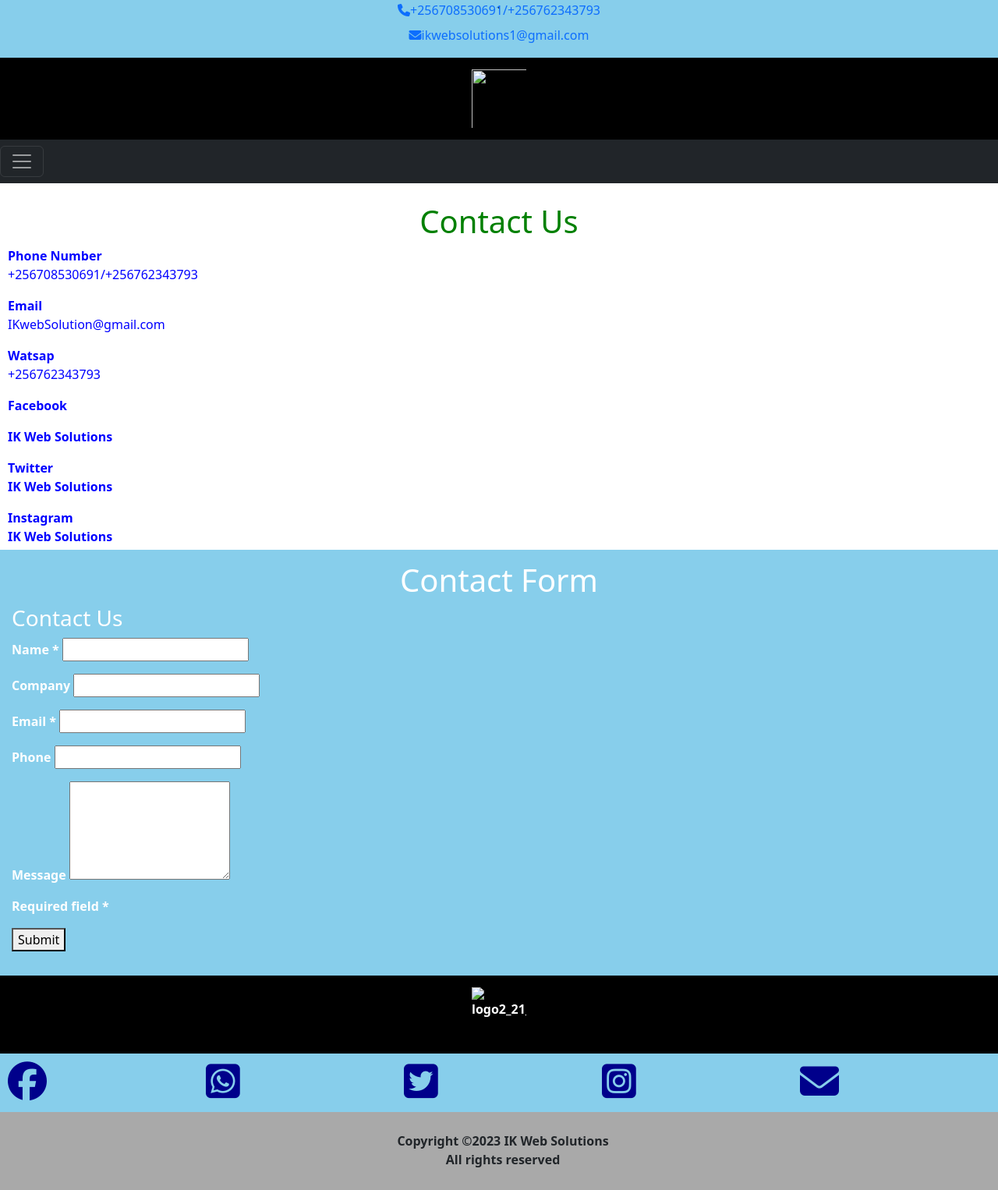
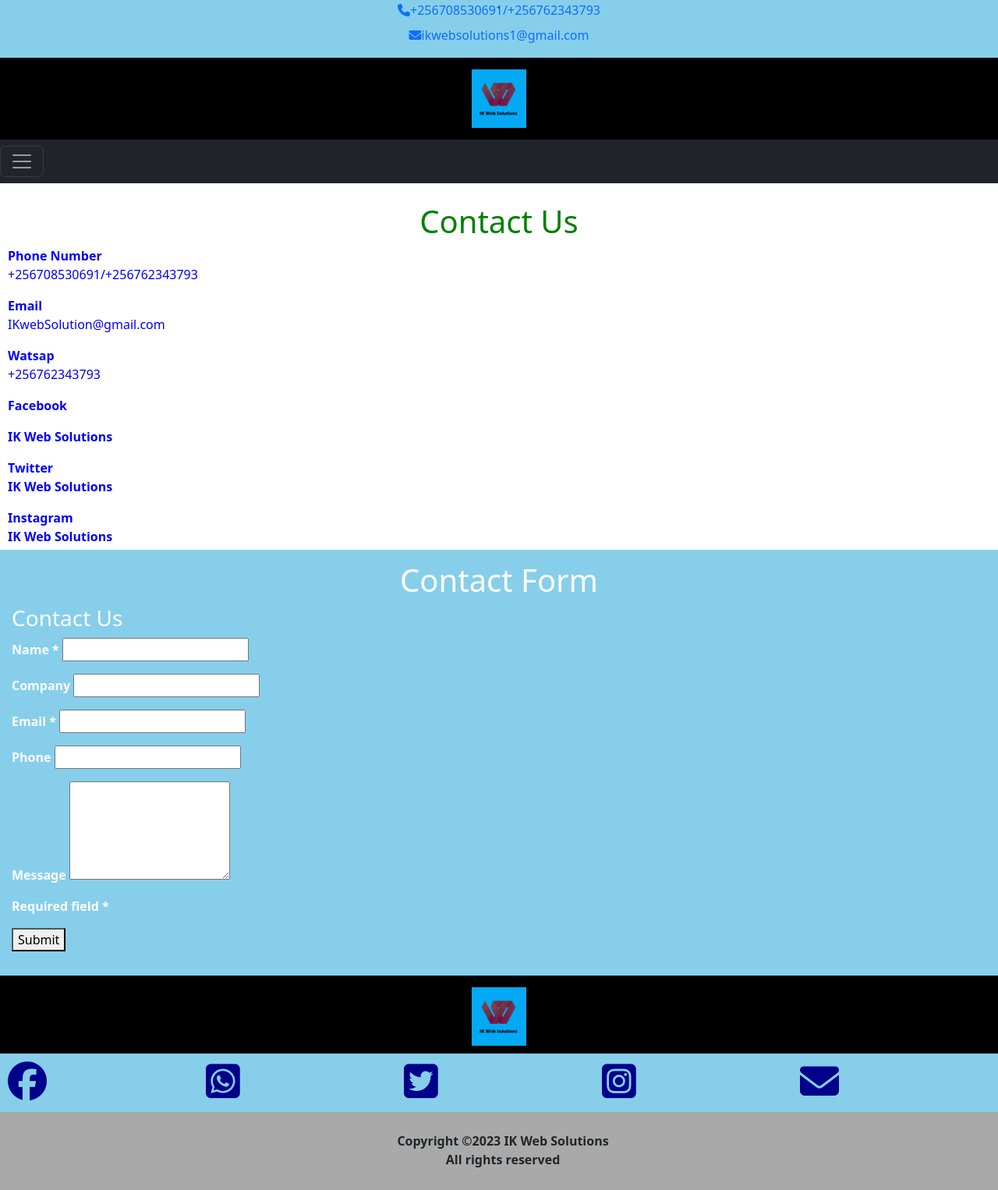
Before and after one commit to Iank888/websolutions, a plain HTML site: page contacts.html in a window 1280 px wide. Shown: the whole page at 78% size. Drawn offline with nearby package versions, Linux system fonts and the light colour scheme.

Commit message:
Update contacts.html

```diff
--- a/contacts.html
+++ b/contacts.html
@@ -23,7 +23,7 @@
    <p><a class="emai2" href="mailto: ikwebsolutions1@gmail.com"><i class="fa-sharp fa-solid fa-envelope"></i>ikwebsolutions1@gmail.com</a>
    </div>
   <div class="menu">
-    <div class="logo"><img class="logo0" src="logo2_21_193639" alt=""></div>
+    <div class="logo"><img class="logo0" src="logo3_7_171833 (1).png" alt=""></div>
 
         <nav class="navbar bg-dark navbar-dark">
     <div>
@@ -105,7 +105,7 @@
         </div>
       </div>
           <div class="menu">
-   <div>  <div class="logo"><img class="logo0" src="logo2_21_193639" alt="logo2_21_193639"></div></div>
+   <div>  <div class="logo"><img class="logo0" src="logo3_7_171833 (1).png" alt=""></div></div>
    </div>
 
     <div class="footer">
```
